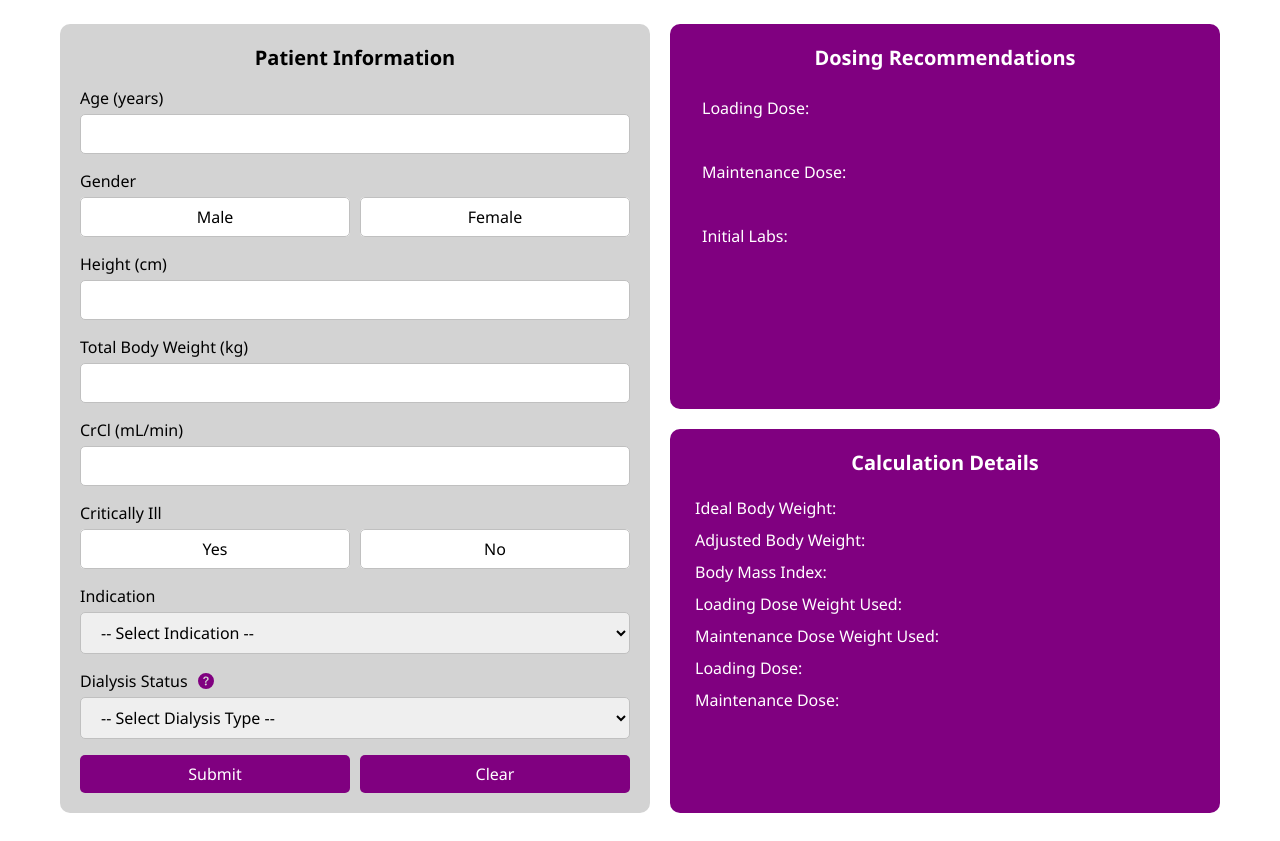
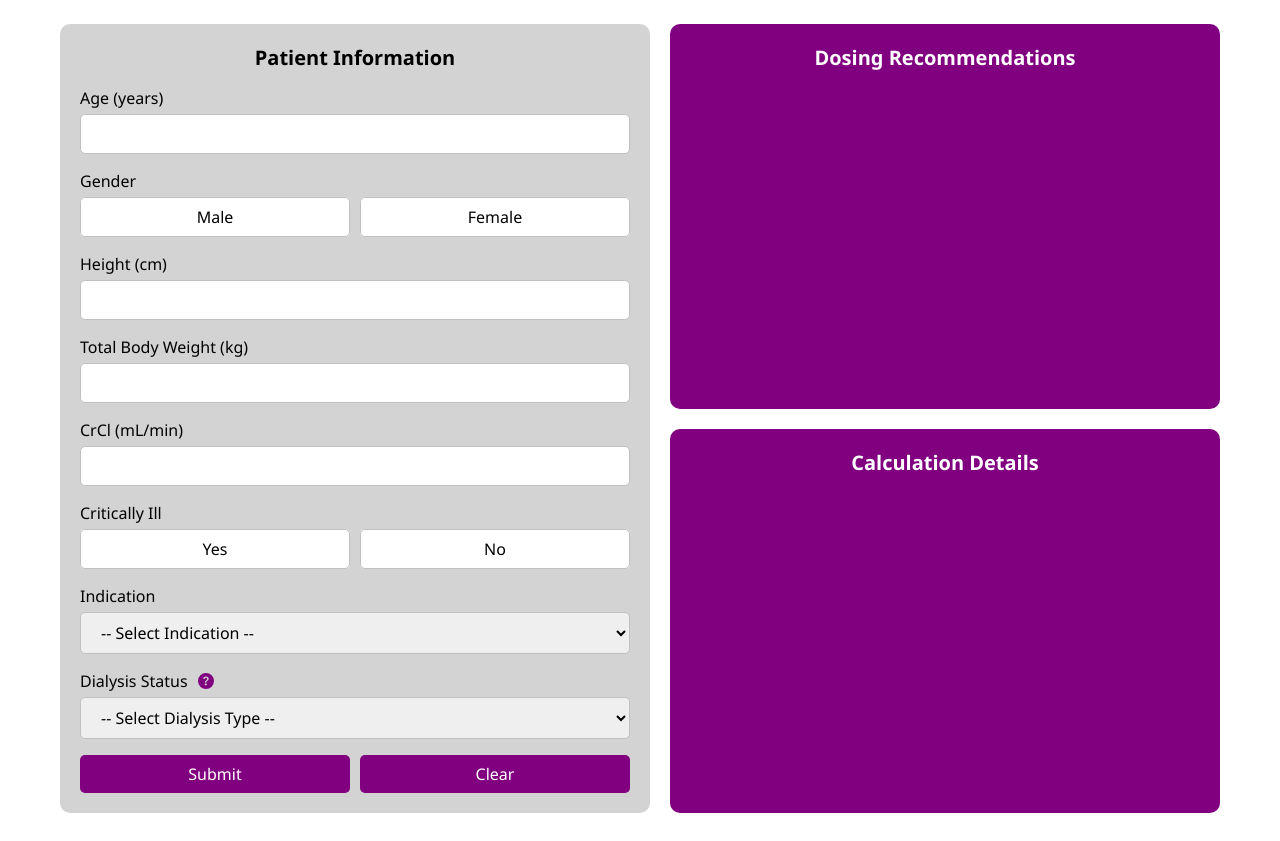
Before and after one commit to Cjboyle4/pharmacy-calculators, a plain HTML site: page index.html in a window 1280 px wide. Shown: the part 163-1004 px from the top of the page. Drawn offline with Linux system fonts and the light colour scheme.

Commit message:
index.html

```diff
--- a/index.html
+++ b/index.html
@@ -105,15 +105,15 @@
             <div class="dosing">
                 <h2 class="section-title">Dosing Recommendations</h2>
                 <div class="dose-item">
-                  <span class="label">Loading Dose:</span>
+                  <span class="label" id="loading-dose-label"></span>
                   <span class="value" id="loading-dose"></span>
                 </div>
                 <div class="dose-item">
-                  <span class="label">Maintenance Dose:</span>
+                  <span class="label" id="maintenance-dose-label"></span>
                   <span class="value" id="maintenance-dose"></span>
                 </div>
                 <div class="dose-item">
-                  <span class="label">Initial Labs:</span>
+                  <span class="label" id="initial-labs-label"></span>
                   <span class="value" id="initial-labs"></span>
                 </div>
             </div>
@@ -123,34 +123,36 @@
                 <h2 class="section-title">Calculation Details</h2>
 
                 <div class="detail-item">
-                  <span class="label">Ideal Body Weight:</span>
+                  <span class="label" id="ibw-label"></span>
                   <span class="value" id="ibw"></span>
                 </div>
                 <div class="detail-item">
-                  <span class="label">Adjusted Body Weight:</span>
+                  <span class="label" id="adj-bw-label"></span>
                   <span class="value" id="adj-bw"></span>
                 </div>
                 <div class="detail-item">
-                  <span class="label">Body Mass Index:</span>
+                  <span class="label" id="bmi-label"></span>
                   <span class="value" id="bmi"></span>
                 </div>
                 <div class="detail-item">
-                  <span class="label">Loading Dose Weight Used:</span>
+                  <span class="label" id="ld-weight-label"></span>
                   <span class="value" id="ld-weight"></span>
                 </div>
                 <div class="detail-item">
-                  <span class="label">Maintenance Dose Weight Used:</span>
+                  <span class="label" id="md-weight-label"></span>
                   <span class="value" id="md-weight"></span>
                 </div>
-
-
                 <div class="detail-item">
-                  <span class="label">Loading Dose:</span>
+                  <span class="label" id="ld-value-label"></span>
                   <span class="value" id="ld-value"></span>
                 </div>
                 <div class="detail-item">
-                  <span class="label">Maintenance Dose:</span>
+                  <span class="label" id="md-value-label"></span>
                   <span class="value" id="md-value"></span>
+                </div>
+                <div class="detail-item">
+                  <span class="label" id="target-trough-label"></span>
+                  <span class="value" id="target-trough-value"></span>
                 </div>
 
             </div>
```
